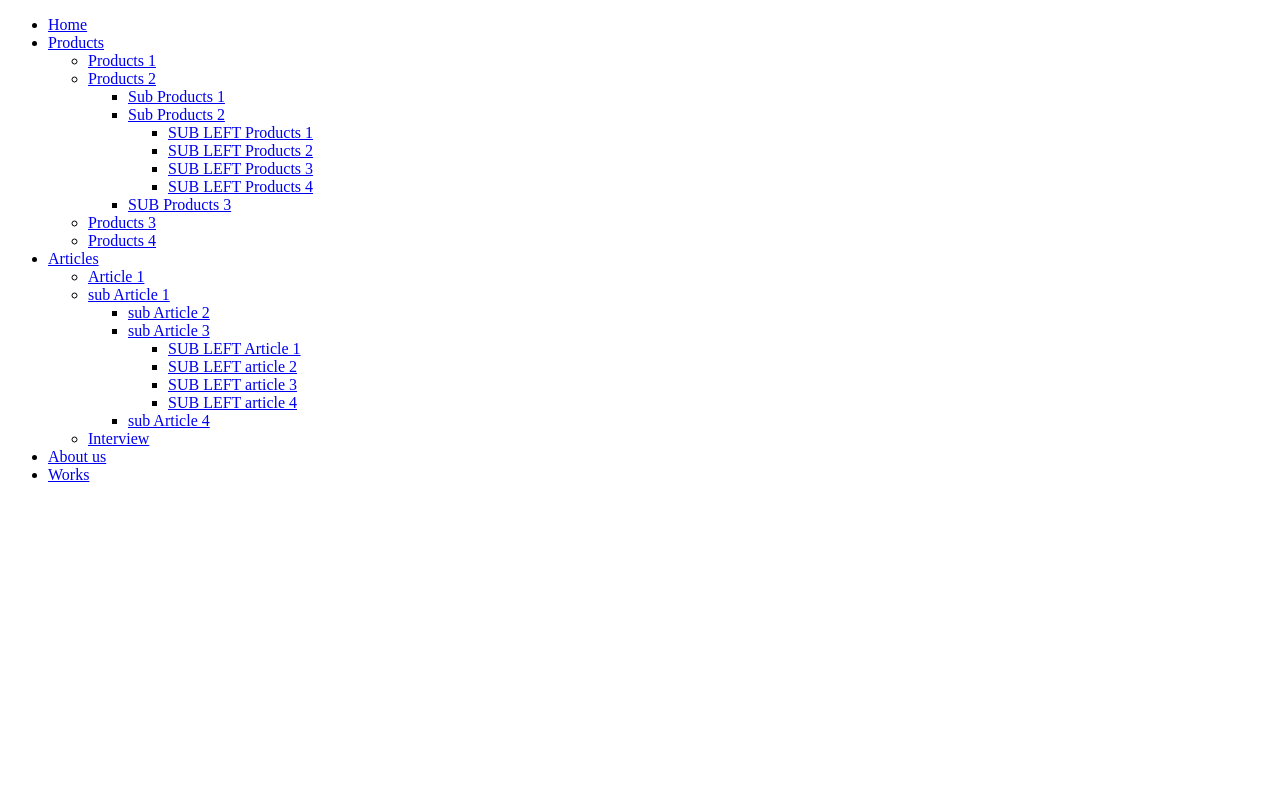
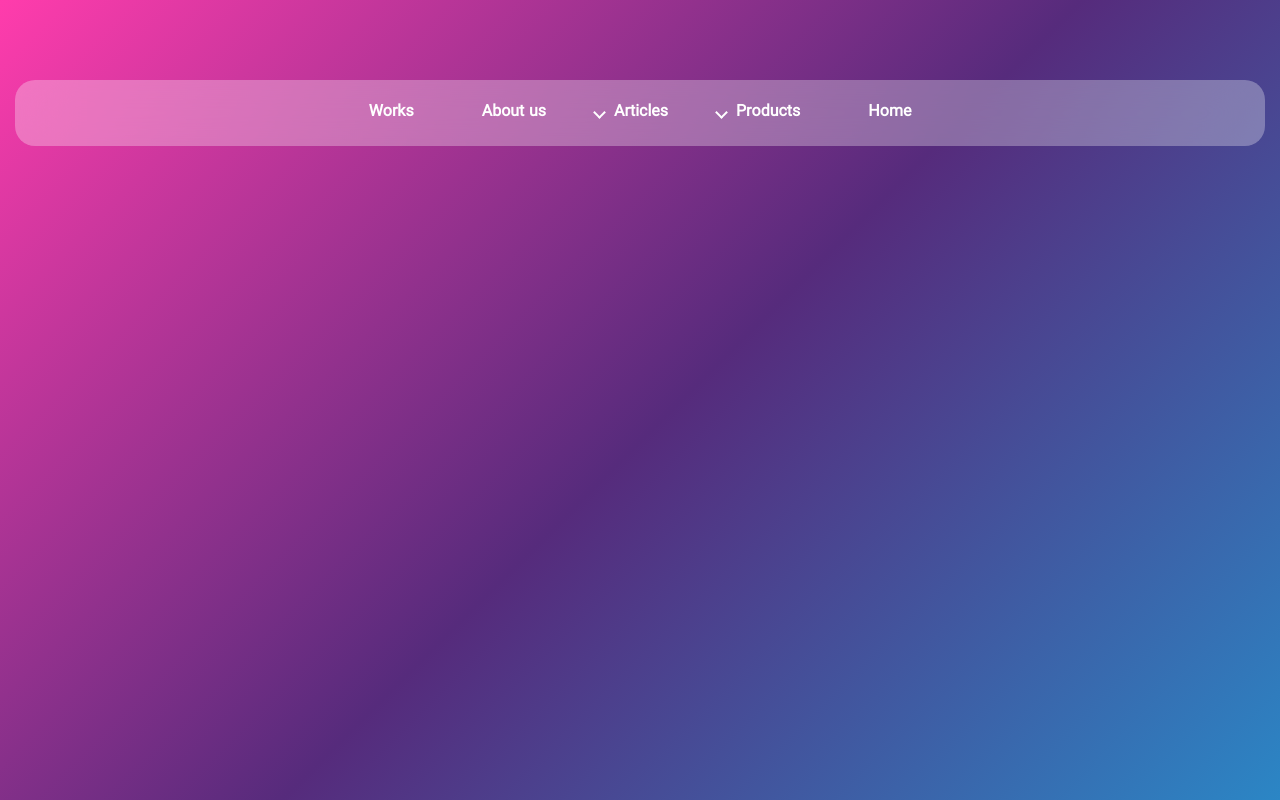
Before and after one commit to YasharDaemi/mega_menu, a plain HTML site: page index.html in a window 1280 px wide. Drawn offline with Linux system fonts and the light colour scheme.

Commit message:
Reorganize elements for spelling errors

```diff
--- a/index.html
+++ b/index.html
@@ -1,5 +1,5 @@
 <!DOCTYPE html>
-<html lang="en">
+<html lang="en" dir="ltr">
   <head>
     <meta charset="UTF-8" />
     <meta name="viewport" content="width=device-width, initial-scale=1.0" />
@@ -9,21 +9,21 @@
   <body>
     <header class="header_site">
       <div class="container">
-        <ul class="navgation_menu">
+        <ul class="navigation_menu">
           <li>
             <a href="#">Home</a>
           </li>
-          <li class="controll arrow_icon">
+          <li class="control arrow_icon">
             <a href="#">Products</a>
             <ul class="sub_menu">
               <li>
                 <a href="#">Products 1</a>
               </li>
-              <li class="controll">
+              <li class="control">
                 <a href="#">Products 2</a>
                 <ul class="sub_menu left_menu">
                   <li><a href="#">Sub Products 1</a></li>
-                  <li class="controll">
+                  <li class="control">
                     <a href="#">Sub Products 2</a>
                     <ul class="sub_menu left_menu">
                       <li><a href="#">SUB LEFT Products 1</a></li>
@@ -43,17 +43,17 @@
               </li>
             </ul>
           </li>
-          <li class="controll arrow_icon">
+          <li class="control arrow_icon">
             <a href="#">Articles</a>
             <ul class="sub_menu">
               <li>
                 <a href="#">Article 1</a>
               </li>
-              <li class="controll">
+              <li class="control">
                 <a href="#">sub Article 1</a>
                 <ul class="sub_menu left_menu">
                   <li><a href="#">sub Article 2</a></li>
-                  <li class="controll">
+                  <li class="control">
                     <a href="#">sub Article 3</a>
                     <ul class="sub_menu left_menu">
                       <li><a href="#">SUB LEFT Article 1</a></li>
--- a/style/app.css
+++ b/style/app.css
@@ -0,0 +1,148 @@
+* {
+  padding: 0;
+  margin: 0;
+  box-sizing: border-box;
+}
+
+body {
+  direction: rtl;
+  font-family: Tanha;
+}
+
+ul {
+  list-style-type: none;
+}
+a {
+  text-decoration: none;
+}
+
+@font-face {
+  font-family: "Tanha";
+  font-style: normal;
+  font-weight: normal;
+  src: url("../fonts/Tanha-FD.woff2") format("woff2");
+}
+.header_site {
+  background-image: linear-gradient(-225deg, #FF3CAC 0%, #562B7C 52%, #2B86C5 100%);
+  background-size: cover;
+  background-repeat: no-repeat;
+  background-position: center;
+  min-height: 100vh;
+  position: relative;
+  padding-top: 5rem;
+}
+
+.container {
+  position: relative;
+  z-index: 100;
+  max-width: 1250px;
+  margin: 0 auto;
+}
+.navigation_menu {
+  background-color: rgba(255, 255, 255, 0.3);
+  backdrop-filter: blur(30px);
+  border-radius: 20px;
+  display: flex;
+  justify-content: center;
+  gap: 3rem;
+}
+.navigation_menu > li {
+  padding: 18px 10px;
+}
+.navigation_menu > li::after {
+  content: "";
+  display: block;
+  border-bottom: 3px solid #f6364b;
+  transform: scaleX(0);
+  transition: transform 250ms ease-in-out;
+  -webkit-transition: transform 250ms ease-in-out;
+  -moz-transition: transform 250ms ease-in-out;
+  -ms-transition: transform 250ms ease-in-out;
+  -o-transition: transform 250ms ease-in-out;
+}
+.navigation_menu > li:hover::after {
+  transform: scaleX(1);
+  -webkit-transform: scaleX(1);
+  -moz-transform: scaleX(1);
+  -ms-transform: scaleX(1);
+  -o-transform: scaleX(1);
+}
+.navigation_menu li a {
+  color: #fff;
+  font-weight: bold;
+}
+.arrow_icon {
+  position: relative;
+}
+.arrow_icon::before {
+  content: "";
+  border-bottom: 2px solid #fff;
+  height: 7px;
+  display: block;
+  border-right: 2px solid #fff;
+  width: 7px;
+  position: absolute;
+  right: 100%;
+  top: 43%;
+  transform: rotate(45deg);
+  transition: transform 0.15s ease-in-out;
+  -webkit-transition: transform 0.15s ease-in-out;
+  -moz-transition: transform 0.15s ease-in-out;
+  -ms-transition: transform 0.15s ease-in-out;
+  -o-transition: transform 0.15s ease-in-out;
+  -webkit-transform: rotate(45deg);
+  -moz-transform: rotate(45deg);
+  -ms-transform: rotate(45deg);
+  -o-transform: rotate(45deg);
+}
+.arrow_icon:hover::before {
+  transform: rotate(225deg);
+  -webkit-transform: rotate(225deg);
+  -moz-transform: rotate(225deg);
+  -ms-transform: rotate(225deg);
+  -o-transform: rotate(225deg);
+}
+
+.sub_menu {
+  background-color: rgba(255, 255, 255, 0.3);
+  backdrop-filter: blur(30px);
+  position: absolute;
+  border-radius: 20px;
+  min-width: 200px;
+  padding: 15px 0;
+  opacity: 0;
+  visibility: hidden;
+  pointer-events: none;
+  transition: opacity 0.15s ease-in-out;
+  -webkit-transition: opacity 0.15s ease-in-out;
+  -moz-transition: opacity 0.15s ease-in-out;
+  -ms-transition: opacity 0.15s ease-in-out;
+  -o-transition: opacity 0.15s ease-in-out;
+}
+.navigation_menu > li > ul.sub_menu {
+  top: 59px;
+  right: -58px;
+}
+ul.sub_menu li a {
+  display: block;
+  padding: 12px;
+  transition: all 0.15s ease-in-out;
+  -webkit-transition: all 0.15s ease-in-out;
+  -moz-transition: all 0.15s ease-in-out;
+  -ms-transition: all 0.15s ease-in-out;
+  -o-transition: all 0.15s ease-in-out;
+}
+ul.sub_menu li a:hover {
+  background-color: #eee;
+  color: #000;
+}
+.control:hover > .sub_menu {
+  opacity: 1;
+  visibility: visible;
+  pointer-events: visible;
+}
+
+.left_menu {
+  right: 200px;
+  top: 64px;
+}
```
